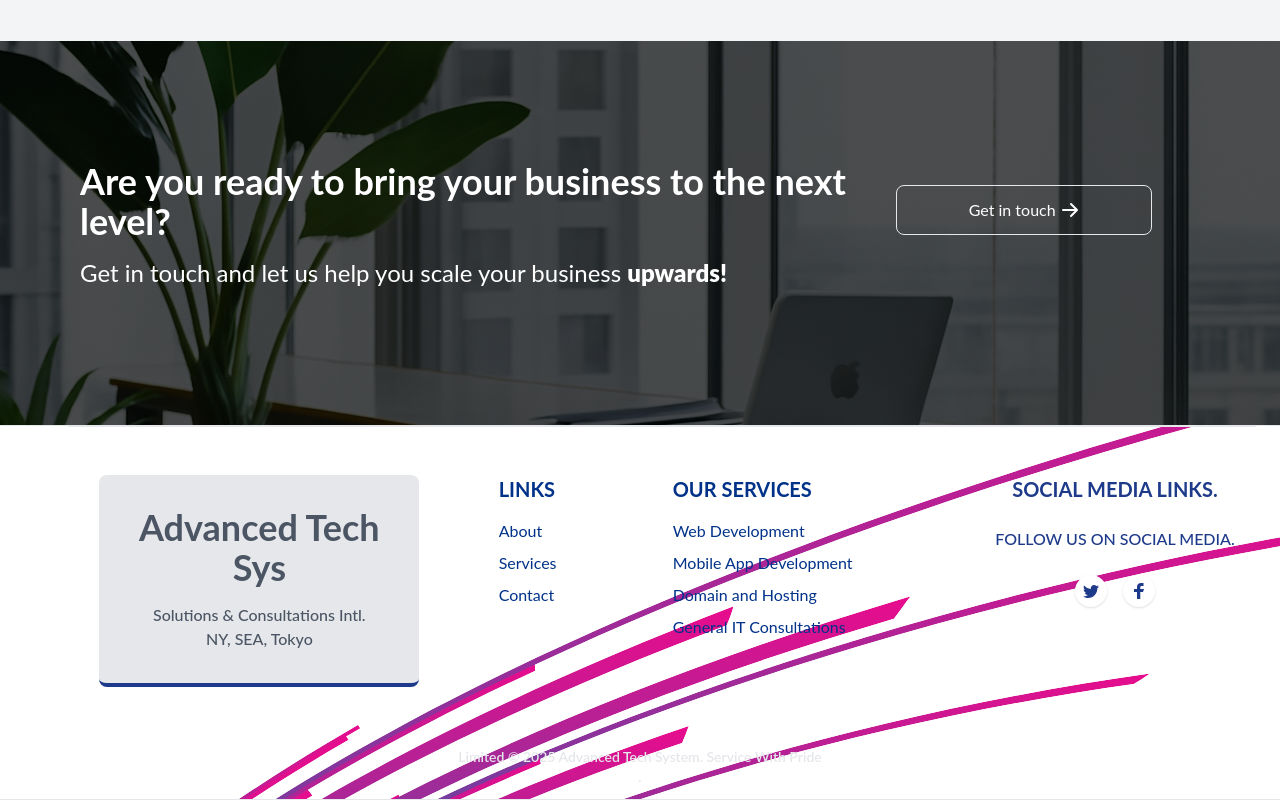
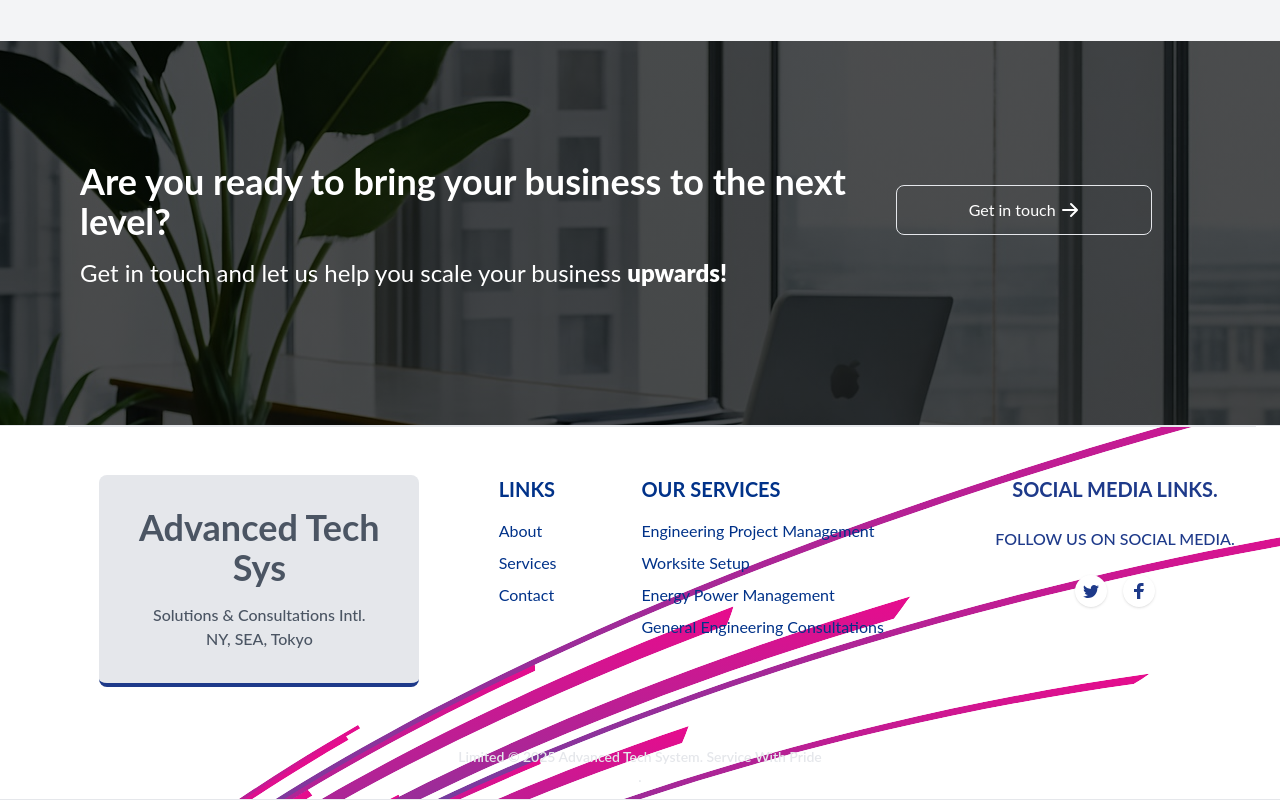
Before and after one commit to lklim/AdvancedTechsys, a React (Create React App) app: page / in a window 1280 px wide. Shown: the part 3301-4101 px from the top of the page. Built offline with nearby package versions, Linux system fonts and the light colour scheme.

Commit message:
Update Footer.js
2026 update 1.0.3

```diff
--- a/src/components/Footer.js
+++ b/src/components/Footer.js
@@ -47,16 +47,16 @@ const Footer = () => {
                         <h6 className="text-[#013289] text-xl font-bold mb-4">OUR SERVICES</h6>
                         <ul className="text-md">
                         <li className="mb-2">
-                            <Link to="#" className="text-[#013289] hover:text-gray-900 hover:tracking-wider transition duration-250 ease-in-out">Web Development</Link>
+                            <Link to="#" className="text-[#013289] hover:text-gray-900 hover:tracking-wider transition duration-250 ease-in-out">Engineering Project Management</Link>
                         </li>
                         <li className="mb-2">
-                            <Link to="#" className="text-[#013289] hover:text-gray-900 hover:tracking-wider transition duration-250 ease-in-out">Mobile App Development</Link>
+                            <Link to="#" className="text-[#013289] hover:text-gray-900 hover:tracking-wider transition duration-250 ease-in-out">Worksite Setup</Link>
                         </li>
                         <li className="mb-2">
-                            <Link to="#" className="text-[#013289] hover:text-gray-900 hover:tracking-wider transition duration-250 ease-in-out">Domain and Hosting</Link>
+                            <Link to="#" className="text-[#013289] hover:text-gray-900 hover:tracking-wider transition duration-250 ease-in-out">Energy Power Management</Link>
                         </li>
                         <li className="mb-2">
-                            <Link to="#" className="text-[#013289] hover:text-gray-900 hover:tracking-wider transition duration-250 ease-in-out">General IT Consultations</Link>
+                            <Link to="#" className="text-[#013289] hover:text-gray-900 hover:tracking-wider transition duration-250 ease-in-out">General Engineering Consultations</Link>
                         </li>
                         </ul>
                     </div>
```
